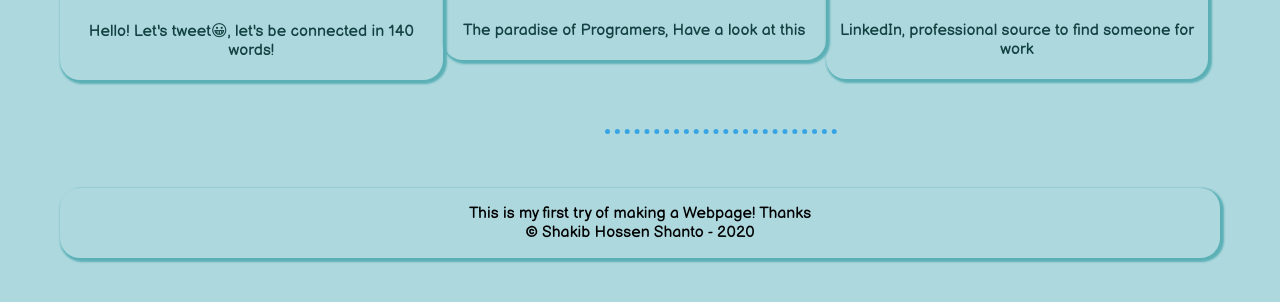
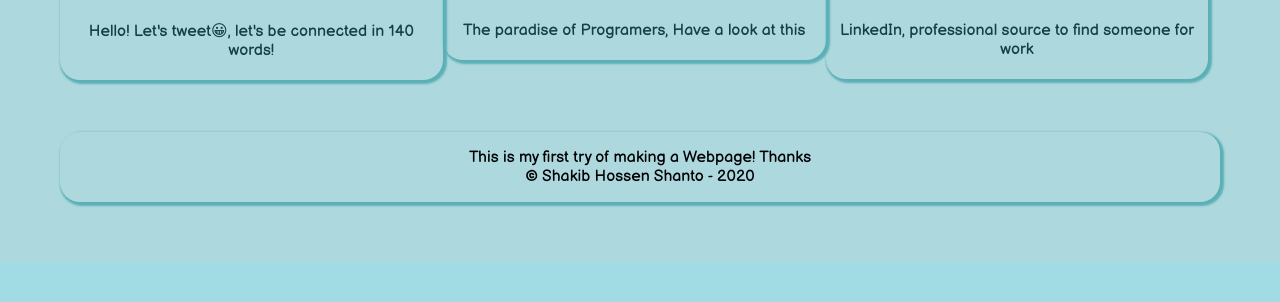
Before and after one commit to shakib75bd/P-folio-2020, a plain HTML site: page index.html in a window 1280 px wide. Shown: the part 3700-4002 px from the top of the page. After the commit the page ends 3962 px from the top, so only its background shows below. Drawn offline with Linux system fonts and the light colour scheme; a web font is replaced by a local one.

Commit message:
Update index.html

```diff
--- a/index.html
+++ b/index.html
@@ -192,7 +192,7 @@
                 </div>
             </div>
             <br>
-                <hr class="last-hr">
+
 
             <br><br>
 
```
